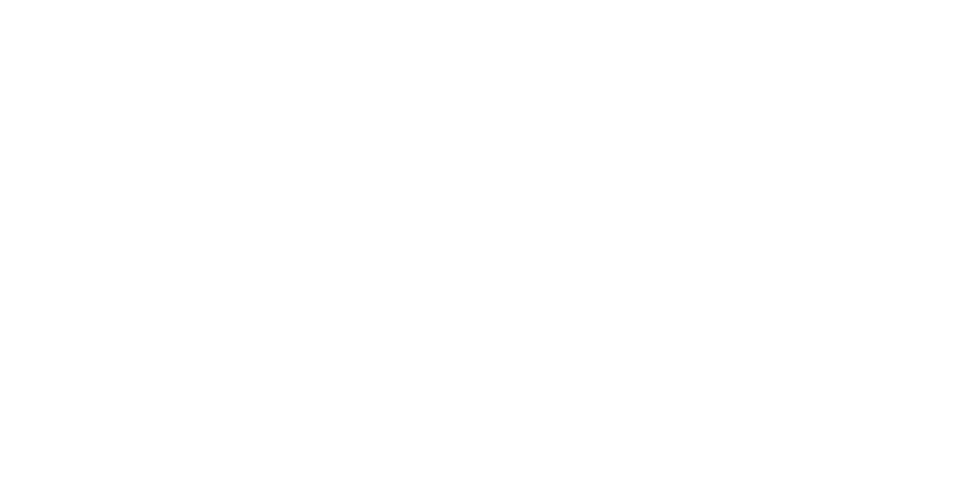
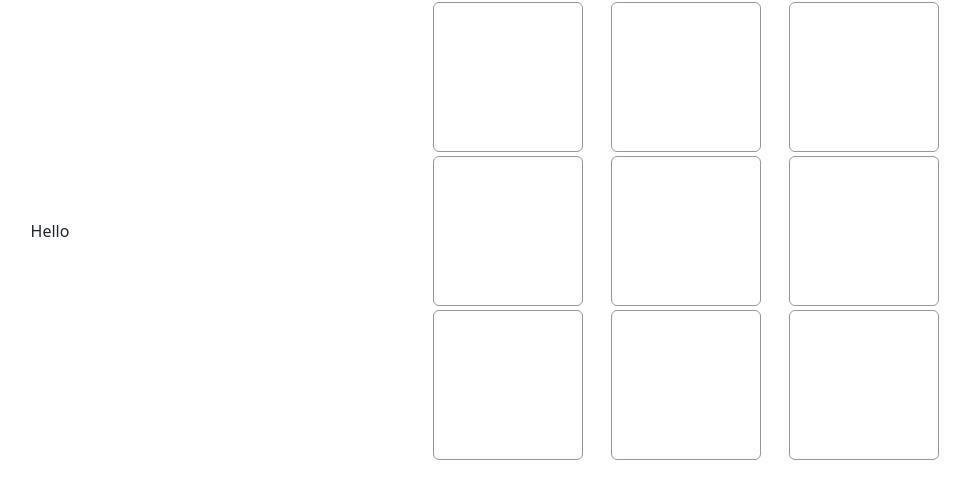
Before and after one commit to ui-lisalisa/learnflexbox, a React (Create React App) app: page / in a window 1280 px wide. Shown: the top 498 px of the page, without its empty margins (272-1242 px from the left). Built offline with nearby package versions, Linux system fonts and the light colour scheme.

Commit message:
default grid and layout

```diff
--- a/package.json
+++ b/package.json
@@ -15,7 +15,9 @@
     "start": "react-scripts start",
     "build": "react-scripts build",
     "test": "react-scripts test",
-    "eject": "react-scripts eject"
+    "eject": "react-scripts eject",
+    "clean": "prettier --write .",
+    "linter": "./node_modules/.bin/eslint --max-warnings=0 ."
   },
   "eslintConfig": {
     "extends": "react-app"
--- a/public/index.html
+++ b/public/index.html
@@ -10,6 +10,9 @@
       content="An interactive visualization of flexbox with grab-and-go code bits."
     />
     <title>Flexbox Visualization</title>
+    <!-- bootstrap  -->
+    <link rel="stylesheet" href="https://stackpath.bootstrapcdn.com/bootstrap/5.0.0-alpha1/css/bootstrap.min.css" integrity="sha384-r4NyP46KrjDleawBgD5tp8Y7UzmLA05oM1iAEQ17CSuDqnUK2+k9luXQOfXJCJ4I" crossorigin="anonymous">
+
   </head>
   <body>
     <noscript>You need to enable JavaScript to run this app.</noscript>
--- a/src/App.js
+++ b/src/app.jsx
@@ -1,6 +1,6 @@
 import React from "react";
-import Box from "./comps/box";
-import NotFound from "./comps/not_found";
+import Demo from "./pages/demo";
+import NotFound from "./pages/not_found";
 import { BrowserRouter as Router, Switch, Route } from "react-router-dom";
 
 function App() {
@@ -8,7 +8,7 @@
     <Router>
       <div className="App">
         <Switch>
-          <Route exact path="/" render={() => <Box grid="1" />} />
+          <Route exact path="/" render={() => <Demo />} />
           <Route render={() => <NotFound />} />
         </Switch>
       </div>
--- a/src/comps/box.jsx
+++ b/src/comps/box.jsx
@@ -1,8 +1,17 @@
 import React from "react";
 import PropTypes from "prop-types";
 
+const defaults = {
+  height: "150px",
+  width: "150px",
+  borderRadius: "6px",
+  border: "1px solid #969696",
+  margin: "2px",
+  cursor: "pointer",
+};
+
 const Box = (props) => {
-  return <div className="box" grid={props.grid}></div>;
+  return <div style={defaults} grid={props.grid}></div>;
 };
 
 Box.propTypes = {
--- /dev/null
+++ b/src/comps/copy.jsx
@@ -0,0 +1,7 @@
+import React from "react";
+
+const Copy = () => {
+  return <div>Hello</div>;
+};
+
+export default Copy;
--- /dev/null
+++ b/src/comps/grid.jsx
@@ -0,0 +1,48 @@
+import React from "react";
+import Box from "./box";
+
+const Grid = () => {
+  return (
+    <div>
+      <div className="container-fluid">
+        <div className="row">
+          <div className="col">
+            <Box grid="1" />
+          </div>
+          <div className="col">
+            <Box grid="2" />
+          </div>
+          <div className="col">
+            <Box grid="3" />
+          </div>
+        </div>
+
+        <div className="row">
+          <div className="col">
+            <Box grid="4" />
+          </div>
+          <div className="col">
+            <Box grid="5" />
+          </div>
+          <div className="col">
+            <Box grid="6" />
+          </div>
+        </div>
+
+        <div className="row">
+          <div className="col">
+            <Box grid="7" />
+          </div>
+          <div className="col">
+            <Box grid="8" />
+          </div>
+          <div className="col">
+            <Box grid="9" />
+          </div>
+        </div>
+      </div>
+    </div>
+  );
+};
+
+export default Grid;
--- a/src/index.js
+++ b/src/index.js
@@ -1,5 +1,5 @@
 import React from "react";
 import ReactDOM from "react-dom";
-import App from "./app";
+import App from "./app.jsx";
 
 ReactDOM.render(<App />, document.getElementById("root"));
--- /dev/null
+++ b/src/pages/demo.jsx
@@ -0,0 +1,28 @@
+import React from "react";
+import Grid from "../comps/grid";
+import Copy from "../comps/copy";
+
+const defaults = {
+  display: "flex",
+  justifyContent: "center",
+  alignItems: "center",
+};
+
+const Demo = () => {
+  return (
+    <div>
+      <div className="container-fluid">
+        <div className="row">
+          <div style={defaults} className="col-6">
+            <Copy />
+          </div>
+          <div style={defaults} className="col-6">
+            <Grid />
+          </div>
+        </div>
+      </div>
+    </div>
+  );
+};
+
+export default Demo;
```
Also changed, not shown: src/styles.modules.css (+7 -0 lines), src/pages/not_found.jsx (renamed from src/comps/not_found.jsx), 1 other file (tests, documents, lock files or other folders).
